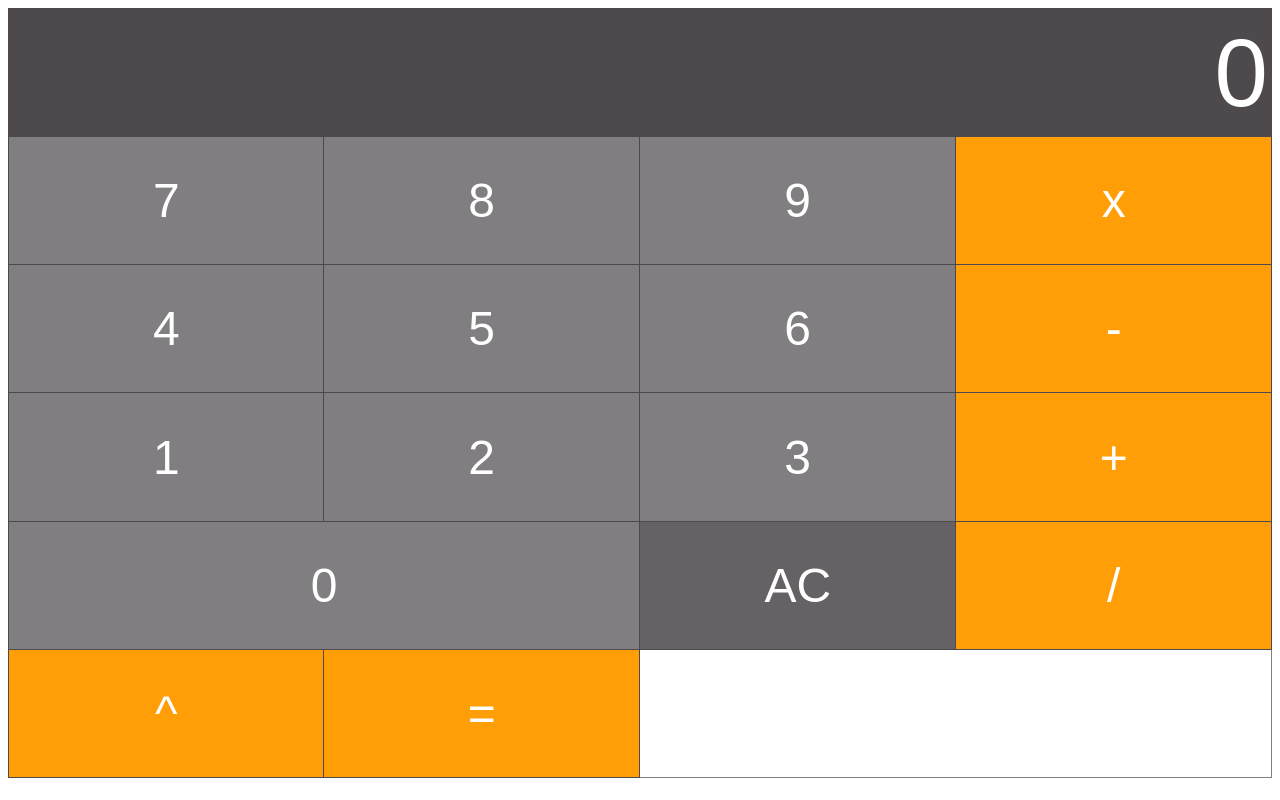
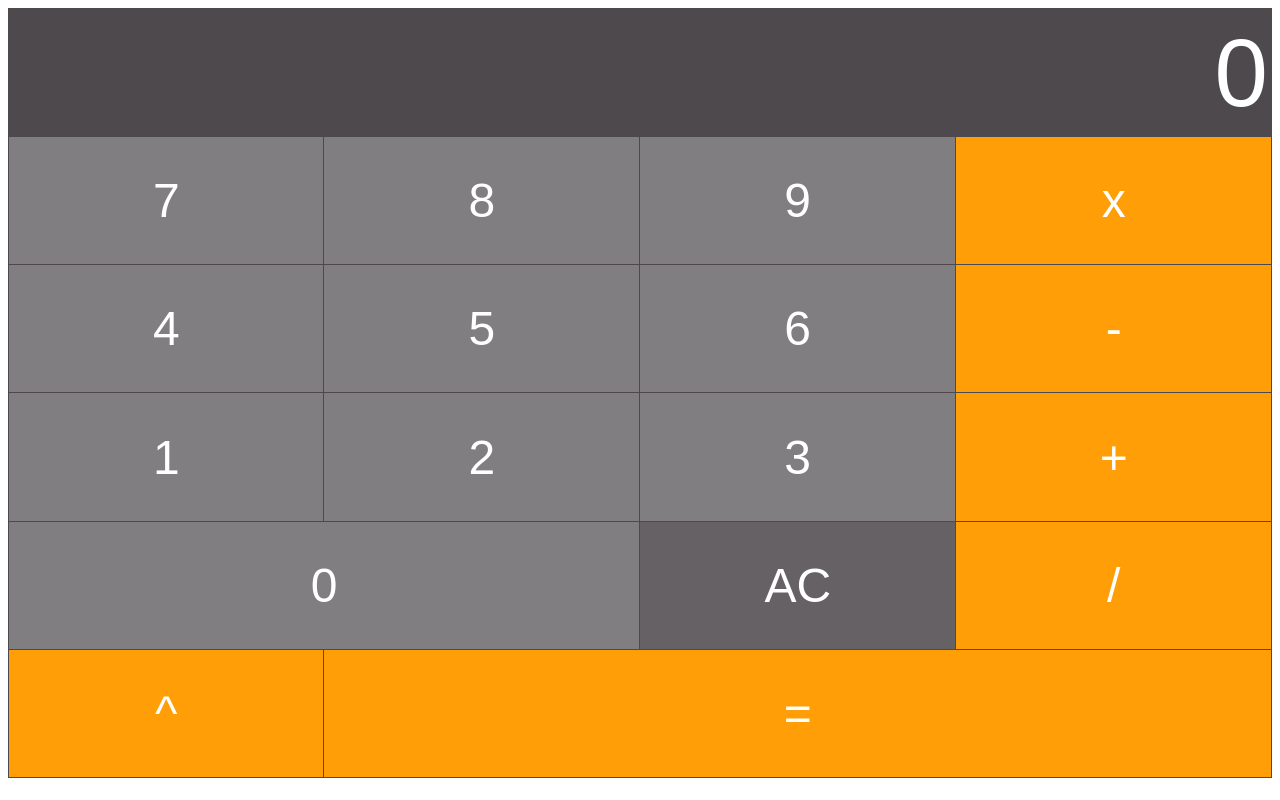
Before and after one commit to Sino2001/Week-4-and-5-JS-Basics--Calculator-Project, a plain HTML site: page calulator.html in a window 1280 px wide. Drawn offline with Linux system fonts and the light colour scheme.

Commit message:
Add files via upload

```diff
--- a/calulator.html
+++ b/calulator.html
@@ -3,6 +3,8 @@
         <link rel="stylesheet" type="text/css" href="style.css">
     </head>
     <body>
+        <div class="form-wrapper">
+            <div id="calculator">
                 <table border="1">
                     <tr>
                     <td colspan="4">
@@ -35,9 +37,11 @@
                     </tr>
                     <tr>
                         <td class="operatorButton" onclick="operatorBtnPressed('^')">^</td>
-                <td class="operatorButton" colspan=""3 onclick="equalsBtnPressed()">=</td>
+                        <td class="operatorButton" colspan="3" onclick="equalsBtnPressed()">=</td>
                     </tr>
                 </table>
+            </div>
+        </div>
 
        <script>
             var newLine = true;
```
Lines whose indentation alone changed are shown as unchanged.
